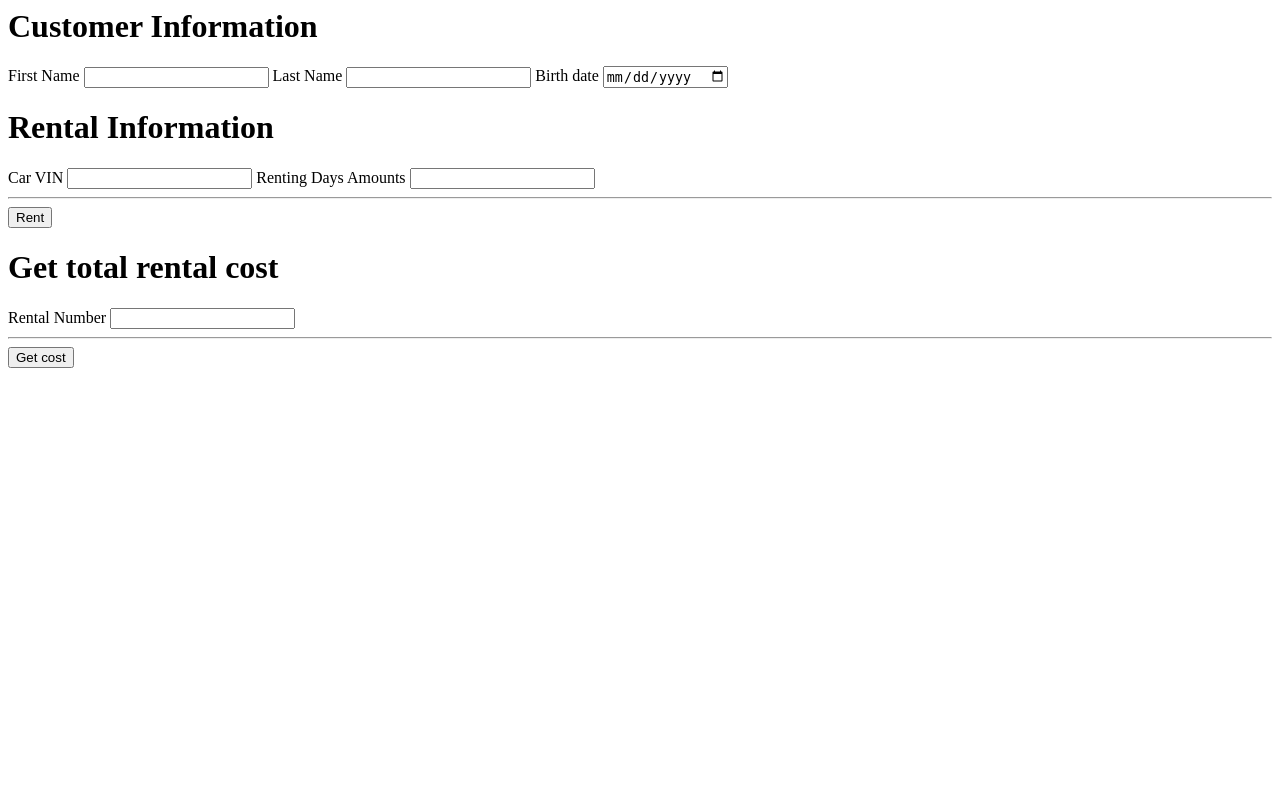
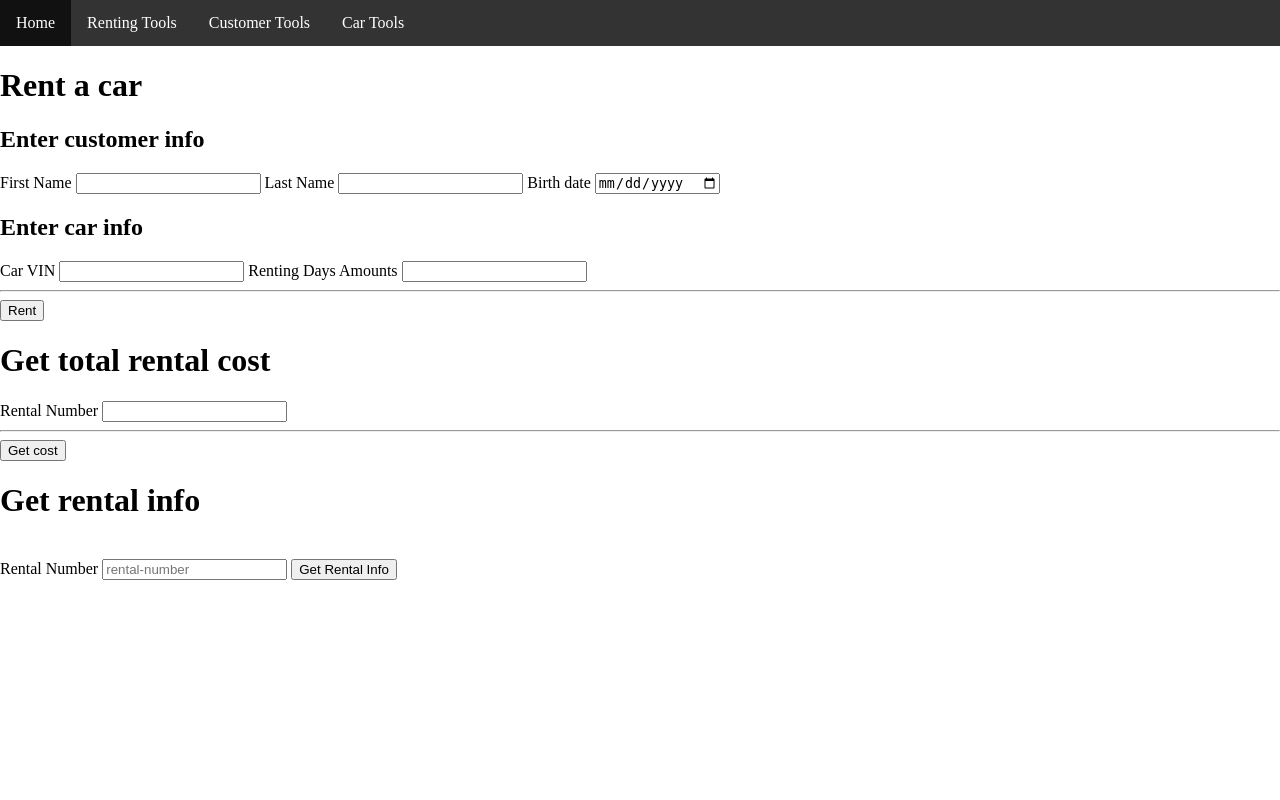
Before and after one commit to Leoism/CarRentalSystem, a Flask app: page /rent in a window 1280 px wide. Run offline with Flask 2, Linux system fonts and the light colour scheme; some libraries are stand-ins or nearby versions.

Commit message:
did things probably

```diff
--- a/app.py
+++ b/app.py
@@ -17,6 +17,8 @@ app.config['SQLALCHEMY_DATABASE_URI'] = os.environ.get('DATABASE_URL', DATABASE_
 app.config['SQLALCHEMY_TRACK_MODIFICATIONS'] = False
 
 db = SQLAlchemy(app)
+
+# conn = psycopg2.connect(DATABASE_DEFAULT)
 
 @app.route("/")
 def connect():
@@ -125,6 +127,8 @@ def create_rental():
     car = values['car']
     conn = None
     cur = None
+    if values['rental_length'] <= 0:
+        return "You cannot rent a car for less than one day", 500
     # First we must check that the car is available
     check_avail_query = """
         SELECT availability
@@ -138,12 +142,45 @@ def create_rental():
         avail_car = cur.fetchall()
         # Ensure that the car is available
         if len(avail_car) != 1 or avail_car[0][0] is not True:
+            conn.close()
             return "Car is not available", 500
     except (Exception, psycopg2.DatabaseError) as error:
-        print(error)
         conn.close()
+        if not hasattr(error, 'pgcode'):
+            return MISC_ERROR_MSG
+        print (error)
         return "Error", 500
 
+    # Check if the customer has any current rentals
+    customer_eligibility = """
+        SELECT *
+        FROM RentalRecord
+        WHERE carReturned IS NULL AND customerID = (
+            SELECT ID
+            FROM Customer
+            WHERE Customer.firstName = %(f_name)s
+                AND Customer.lastName = %(l_name)s
+                AND Customer.birthDate = %(b_day)s
+        );
+    """
+    try:
+        cur.execute(customer_eligibility, {
+            'f_name': customer['first_name'],
+            'l_name': customer['last_name'],
+            'b_day': customer['birthdate']
+        })
+        outgoing_rental = cur.fetchall()
+        if len(outgoing_rental) > 0:
+            conn.close()
+            return "The customer already has an outgoing rental. Please request the car's return before renting them another one.", 500
+    except(Exception, psycopg2.DatabaseError) as error:
+        conn.close()
+        if not hasattr(error, 'pgcode'):
+            return MISC_ERROR_MSG, 500
+        if error.pgcode == "23502":
+            return "The customer has not yet been registered into the database.", 500
+        print(error)
+        return "Error", 500
     # Second, we must create a rental record and a rental number
     rent_query = """
         INSERT INTO RentalRecord (CarID, CustomerID, carRented, expectedReturn, rentalNumber)
@@ -154,6 +191,7 @@ def create_rental():
             AND Customer.birthDate = %(b_day)s),
         %(todays_date)s, %(expected_ret)s, %(rental_num)s);
         """
+    rental_num = _generate_number(16)
     try:
         cur.execute(rent_query, {
             'car_vin': car['vin'],
@@ -163,12 +201,16 @@ def create_rental():
             'todays_date': str(today),
             # rental_length must be in days
             'expected_ret': str(today + timedelta(days=values['rental_length'])),
-            'rental_num': _generate_number(16)
+            'rental_num': rental_num
         })
         conn.commit()
     except(Exception, psycopg2.DatabaseError) as error:
+        conn.close()
+        if not hasattr(error, 'pgcode'):
+            return MISC_ERROR_MSG, 500
+        if error.pgcode == "23502":
+            return "The customer has not yet been registered into the database.", 500
         print(error)
-        conn.close()
         return "Error", 500
 
     # Finally, we must update the availability of the car
@@ -186,7 +228,10 @@ def create_rental():
         print(error)
         conn.close()
         return "Error", 500
-    return "SUCCESS", 201
+    return render_template('rentalSuccess.html',
+                            rental_num=rental_num,
+                            customer_name=customer['first_name'] + " " + customer['last_name']
+                        ), 201
 
 @app.route('/get_rental_cost', methods=['PUT'])
 def get_rental_cost():
@@ -239,6 +284,43 @@ def get_rental_cost():
         conn.close()
         return "Error", 500
     return str(printHelper), 201
+
+# EDIT THIS AAAAAAAA
+@app.route('/get_rental_info')
+def query_rental():
+    car = None
+    rows = ''
+    column_names = None
+    values = request.args.get('search', default = '')
+    print(values) # aaaaaaa
+    #rental_record = values['rental_number']
+    rental_record = json.loads(values)['rental_record']
+    print(rental_record) # aaaaaa
+    rentalInfoQuery = """
+            SELECT Customer.firstname, Customer.lastname, RentalRecord.carRented, RentalRecord.carReturned,
+	        RentalRecord.expectedReturn, RentalRecord.rentalNumber, RentalRecord.totalCost, Car.carType,
+	        Car.Make, Car.Model, Car.Year, Car.hourlyRate
+            FROM RentalRecord
+	        JOIN Customer ON (Customer.id = RentalRecord.Customerid)
+	        JOIN Car ON (Car.id = RentalRecord.Carid)
+            WHERE RentalRecord.RentalNumber = %s;
+            """
+    try:
+        conn = psycopg2.connect(DATABASE_DEFAULT)
+        cur = conn.cursor()
+        cur.execute(InfoQuery, (rental_record['rental_number'],)) # (rental_record['rental_number'],))
+        #conn.commit()
+        rows = cur.fetchall()
+        column_names = [desc[0] for desc in cur.description]
+        cur.close()
+    except (Exception, psycopg2.DatabaseError) as error:
+        print(error)
+        conn.close()
+        return "Error", 500
+    if conn is not None:
+        conn.close()
+    return render_template("rent.html", rows=rows, column_names=column_names)
+# END AAAAAAAA
 
 @app.route('/add_car', methods=['POST'])
 def add_car():
@@ -304,7 +386,6 @@ def remove_car():
 @app.route('/car', methods=['GET'])
 def return_car():
     return render_template('car.html')
-
 
 
 @app.route('/update_accidents', methods=['POST'])
--- /dev/null
+++ b/static/scripts/navigation_template.js
@@ -0,0 +1,18 @@
+/**
+ * Creates a custom NavigationBar component. Can be called as a tag using:
+ * <nav-bar></nav-bar>
+ */
+class NavigationBar extends HTMLElement {
+  /** Sets the HTML for the NavigationBar element. */
+  connectedCallback() {
+    this.innerHTML = `
+      <ul id="nav-container">
+        <li class="link-container"><a class="link" href="/">Home</a></li>
+        <li class="link-container"><a class="link" href="/rent">Renting Tools</a></li>
+        <li class="link-container"><a class="link" href="/customer">Customer Tools</a></li>
+        <li class="link-container"><a class="link" href="/car">Car Tools</a></li>
+      </ul>`.trim();
+  }
+}
+
+customElements.define('nav-bar', NavigationBar);
--- a/static/scripts/queryHelpers.js
+++ b/static/scripts/queryHelpers.js
@@ -32,9 +32,11 @@ async function rentCar() {
             'Content-Type': 'application/json'
         },
         body: JSON.stringify(options)
-  }).then((res) => {
-    if (res.status === 201)
-      return "Successfully Rented";
+    }).then(async (res) => {
+        if (res.status === 201) {
+            document.querySelector('html').innerHTML = await res.text();
+            return "Success";
+        }
         return res.text();
     });
 
@@ -42,11 +44,14 @@ async function rentCar() {
     return response;
 }
 
-/** DOES COOL STUFF
+/** For the FIRST time this button is clicked, a customer is "returning" a car that was rented.
+ * This triggers the query to set NOW as the timestamp in which the car is returned.
+ * It also returns the total cost of the rental to the user.
+ * For SUBSEQUENT calls, it only returns the total cost of the rental to the user.
  **/
 async function getRentalCost() {
     // extract all the input values
-    const rentalNum = document.getElementById('rental-num').value;
+    const rentalNum = document.getElementById('rental-num1').value;
     // ensure they all have a value
     if (!rentalNum)
         return "You cannot have null values.";
@@ -116,6 +121,25 @@ async function rateRental() {
     return response;
 }
 
+async function queryRental() {
+    // extract all the input values
+    const rentalNum = document.getElementById('rental-num').value;
+    // ensure they all have a value
+    if (!rentalNum)
+        return "You cannot have null values.";
+    const options = {
+        rental_record: {
+            'rental_number': rentalNum,
+        },
+    };
+    const response = await fetch('/get_rental_info?search=' + encodeURIComponent(JSON.stringify(options)), {
+    }).then((res) => {
+        return res.text()
+    });
+    document.querySelector('html').innerHTML = response;
+}
+
+
 async function addCar() {
     const vin = document.getElementById('vin').value;
     const cartype = document.getElementById('cartype').value;
@@ -125,26 +149,37 @@ async function addCar() {
     const numaccidents = document.getElementById('numaccidents').value;
     const seats = document.getElementById('seats').value;
     const hourlyrate = document.getElementById('hourlyrate').value;
-  const availability = document.getElementById('availability').value;
-
-  const isValidAvilability = availability == 'true' || availability == 'false';
-  const isValidYear = year < 2022 || year > 1950;  // arbitrary values
-
-  if (!isValidAvilability) {
-    alert("Avialability has to be true or false");
-    return "You cannot have nuAvialability";
-  }
-
-  if (!isValidYear) {
-    alert("Year is either too old or not valid");
-    return "Year is either too old or not valid";
-  }
+    const availability = document.getElementById('availability').checked;
 
     const options = {
         car: {
             vin, cartype, make, model, year, numaccidents, seats, hourlyrate, availability
         }
     };
+
+    // checks for valid data
+    if (vin.lenth > 17) {
+        alert("VIN number is too long");
+        return "VIN number is too long";
+    } else if (vin.length < 11) {
+        alert("VIN number is too short");
+        return "VIN number is too short";
+    }
+
+    if (numaccidents < 0) { // num accidents > 0
+        alert("Number of accidents can't be less than 0");
+        return "Number of accidents can't be less than 0";
+    }
+
+    if (seats < 1) { // number of seats > 1
+        alert("Car can't have less than 1 seat");
+        return "Car can't have less than 1 seat";
+    }
+
+    if (hourlyrate < 0) { // hourly rate > 1
+        alert("Car can't be less than $0/hr");
+        return "Car can't be less than $0/hr";
+    }
 
     const response = await fetch('/add_car', {
         method: 'POST',
@@ -266,23 +301,23 @@ async function queryCars() {
     let avail = document.getElementById('car_avail').value;
     let rate = document.getElementById('car_rate').value;
 
- if(!vin) vin = ''
- if(!name) name = ''
- if(!make) make = ''
- if(!model) model = ''
- if(!year) year = ''
- if(!acc) acc = ''
- if(!seats) seats = ''
- if(!price) price = ''
- if(!avail) avail = ''
- if(!rate) rate = ''
+    if (!vin) vin = ''
+    if (!name) name = ''
+    if (!make) make = ''
+    if (!model) model = ''
+    if (!year) year = ''
+    if (!acc) acc = ''
+    if (!seats) seats = ''
+    if (!price) price = ''
+    if (!avail) avail = ''
+    if (!rate) rate = ''
     const options = {
         filter: {
             vin, name, make, model, year, acc, seats, price, avail, rate
         }
     };
 
-  const response = await fetch('/queryCars?search=' +  encodeURIComponent(JSON.stringify(options)), {
+    const response = await fetch('/queryCars?search=' + encodeURIComponent(JSON.stringify(options)), {
     }).then((res) => {
         return res.text()
     });
--- /dev/null
+++ b/static/styles/navbar.css
@@ -0,0 +1,38 @@
+#nav-container {
+  list-style-type: none;
+  margin: 0;
+  padding: 0;
+  overflow: hidden;
+  background-color: #333;
+}
+
+.link-container {
+  float: left;
+}
+
+.link-container .link {
+  display: block;
+  color: white;
+  text-align: center;
+  padding: 14px 16px;
+  text-decoration: none;
+}
+
+.link-container .link:hover {
+  background-color: #111;
+}
+
+.active {
+  background-color: #04AA6D;
+}
+
+table,
+th,
+td {
+    border: 1px solid #000;
+    border-collapse: collapse;
+}
+
+body {
+  margin: 0 auto;
+}
--- a/templates/rate.html
+++ b/templates/rate.html
@@ -1,4 +1,7 @@
 <script type="text/javascript" src="/static/scripts/queryHelpers.js"></script>
+<script type="text/javascript" src="/static/scripts/navigation_template.js"></script>
+<link rel="stylesheet" href="/static/styles/navbar.css">
+<nav-bar></nav-bar>
 <div>
     <h1>Rate your Rental Experience</h1>
     <label for="rental-number">Rental Number</label>
--- a/templates/rent.html
+++ b/templates/rent.html
@@ -1,13 +1,17 @@
 <script type="text/javascript" src="/static/scripts/queryHelpers.js"></script>
+<script type="text/javascript" src="/static/scripts/navigation_template.js"></script>
+<link rel="stylesheet" href="/static/styles/navbar.css">
+<nav-bar></nav-bar>
 <div>
-  <h1>Customer Information</h1>
+    <h1>Rent a car</h1>
+    <h2>Enter customer info</h2>
     <label for="cust-fname">First Name</label>
     <input id="cust-fname" type="text" />
     <label for="cust-lname">Last Name</label>
     <input id="cust-lname" type="text" />
     <label for="cust-bday">Birth date</label>
     <input id="cust-bday" type="date" />
-  <h1>Rental Information</h1>
+    <h2>Enter car info</h2>
     <label for="car-vin">Car VIN</label>
     <input id="car-vin" type="text" minlength="11" maxlength="17">
     <label for="rental-length">Renting Days Amounts</label>
@@ -17,8 +21,45 @@
 </div>
 <div>
     <h1>Get total rental cost</h1>
-    <label for="rental-num">Rental Number</label>
-    <input id="rental-num" type="text"/>
+    <label for="rental-num1">Rental Number</label>
+    <input id="rental-num1" type="text" />
     <hr />
     <button onclick="getRentalCost()">Get cost</button>
 </div>
+
+
+<style>
+
+    table,
+    th,
+    td {
+        border: 1px solid #000;
+        border-collapse: collapse;
+    }
+</style>
+
+<div>
+    <h1>Get rental info</h1>
+    <div class='div_outer'>
+        <table style="width: 100%;">
+            <tr>
+                {% for column_name in column_names: %}
+                <th>{{column_name}}</th>
+                {% endfor %}
+            </tr>
+            {% for row in rows: %}
+            <tr>
+                {% for item in row: %}
+                <td style="text-align:center">{{item}}</td>
+                {% endfor %}
+            </tr>
+            {% endfor %}
+        </table>
+    </div>
+
+    <br />
+    <label for="rental-num">Rental Number</label>
+    <input id="rental-num" placeholder="rental-number" />
+    <button onclick="queryRental()" id="rental-q-button">Get Rental Info</button>
+    <br />
+</div>
--- a/templates/updateAvailabilityStatus.html
+++ b/templates/updateAvailabilityStatus.html
@@ -1,4 +1,7 @@
 <script type="text/javascript" src="/static/scripts/queryHelpers.js"></script>
+<script type="text/javascript" src="/static/scripts/navigation_template.js"></script>
+<link rel="stylesheet" href="/static/styles/navbar.css">
+<nav-bar></nav-bar>
 <div>
     <h1>Update Availability</h1>
     <label for="car-vin">VIN</label>
```
Also changed, not shown: templates/addCustomer.html (+6 -3 lines), templates/car.html (+33 -12 lines), templates/index.html (+3 -9 lines), templates/rentalSuccess.html (added, +9 -0 lines), README.md (deleted), templates/getRentalCost.html (deleted), templates/getRentalRecord.html (deleted). Lines whose indentation alone changed are shown as unchanged.
